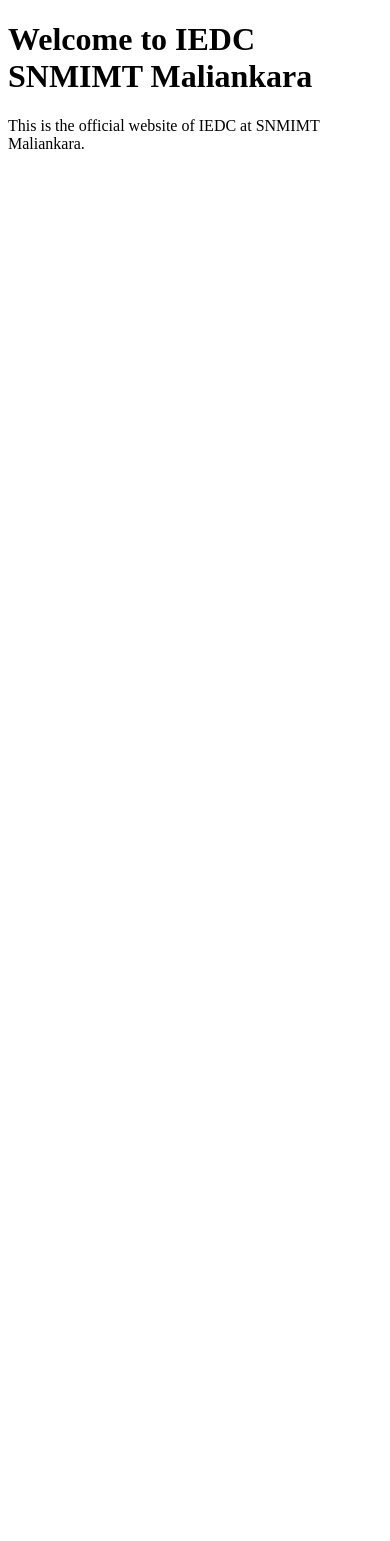
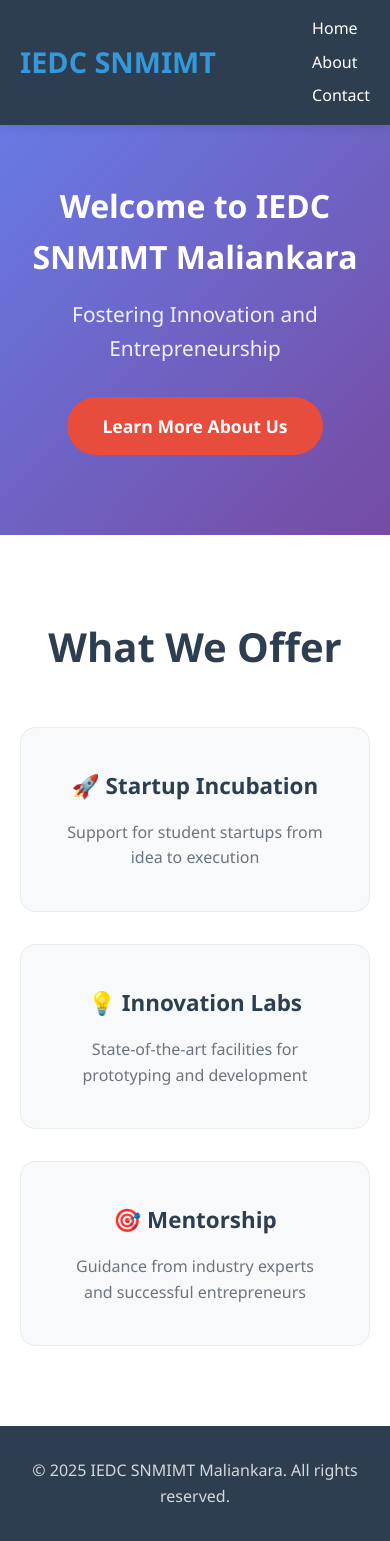
Before and after one commit to logan-tempest/iedc_snm, a Flask app: page / in a window 390 px wide. Before the commit the page ends 149 px from the top, so only its background shows below. Run offline with Flask 3, Linux system fonts and the light colour scheme.

Commit message:
site_foundation

```diff
--- a/static/style.css
+++ b/static/style.css
@@ -0,0 +1,255 @@
+* {
+    margin: 0;
+    padding: 0;
+    box-sizing: border-box;
+}
+
+body {
+    font-family: 'Segoe UI', Tahoma, Geneva, Verdana, sans-serif;
+    line-height: 1.6;
+    color: #333;
+    background: #f8f9fa;
+}
+
+.container {
+    max-width: 1200px;
+    margin: 0 auto;
+    padding: 0 20px;
+}
+
+/* Navigation */
+.navbar {
+    background: #2c3e50;
+    color: white;
+    padding: 1rem 0;
+    position: fixed;
+    width: 100%;
+    top: 0;
+    z-index: 1000;
+    box-shadow: 0 2px 10px rgba(0,0,0,0.1);
+}
+
+.nav-container {
+    max-width: 1200px;
+    margin: 0 auto;
+    padding: 0 20px;
+    display: flex;
+    justify-content: space-between;
+    align-items: center;
+}
+
+.nav-logo h2 {
+    color: #3498db;
+    font-size: 1.8rem;
+}
+
+.nav-links a {
+    color: white;
+    text-decoration: none;
+    margin-left: 2rem;
+    font-weight: 500;
+    transition: color 0.3s;
+}
+
+.nav-links a:hover {
+    color: #3498db;
+}
+
+/* Hero Section */
+.hero {
+    background: linear-gradient(135deg, #667eea 0%, #764ba2 100%);
+    color: white;
+    padding: 150px 0 100px;
+    text-align: center;
+    margin-top: 60px;
+}
+
+.hero-content h1 {
+    font-size: 3rem;
+    margin-bottom: 1rem;
+    font-weight: 700;
+}
+
+.hero-content p {
+    font-size: 1.3rem;
+    margin-bottom: 2rem;
+    opacity: 0.9;
+}
+
+.cta-button {
+    display: inline-block;
+    background: #e74c3c;
+    color: white;
+    padding: 15px 35px;
+    text-decoration: none;
+    border-radius: 50px;
+    font-weight: 600;
+    font-size: 1.1rem;
+    transition: all 0.3s;
+    border: none;
+    cursor: pointer;
+}
+
+.cta-button:hover {
+    background: #c0392b;
+    transform: translateY(-2px);
+    box-shadow: 0 10px 25px rgba(231, 76, 60, 0.3);
+}
+
+/* Features Section */
+.features {
+    padding: 80px 0;
+    background: white;
+}
+
+.features h2 {
+    text-align: center;
+    margin-bottom: 3rem;
+    font-size: 2.5rem;
+    color: #2c3e50;
+}
+
+.features-grid {
+    display: grid;
+    grid-template-columns: repeat(auto-fit, minmax(300px, 1fr));
+    gap: 2rem;
+}
+
+.feature-card {
+    background: #f8f9fa;
+    padding: 2.5rem;
+    border-radius: 15px;
+    text-align: center;
+    transition: transform 0.3s, box-shadow 0.3s;
+    border: 1px solid #e9ecef;
+}
+
+.feature-card:hover {
+    transform: translateY(-5px);
+    box-shadow: 0 15px 35px rgba(0,0,0,0.1);
+}
+
+.feature-card h3 {
+    color: #2c3e50;
+    margin-bottom: 1rem;
+    font-size: 1.4rem;
+}
+
+.feature-card p {
+    color: #6c757d;
+    line-height: 1.6;
+}
+
+/* About Section */
+.about {
+    padding: 120px 0 80px;
+    background: #f8f9fa;
+}
+
+.about h1 {
+    text-align: center;
+    margin-bottom: 3rem;
+    font-size: 2.5rem;
+    color: #2c3e50;
+}
+
+.about-content h2 {
+    color: #2c3e50;
+    margin: 2rem 0 1rem;
+    font-size: 1.8rem;
+}
+
+.about-content p {
+    margin-bottom: 1rem;
+    font-size: 1.1rem;
+    line-height: 1.7;
+}
+
+.about-content ul {
+    margin-left: 2rem;
+    margin-bottom: 2rem;
+}
+
+.about-content li {
+    margin-bottom: 0.5rem;
+    font-size: 1.1rem;
+}
+
+/* Contact Section */
+.contact {
+    padding: 120px 0 80px;
+    background: white;
+}
+
+.contact h1 {
+    text-align: center;
+    margin-bottom: 3rem;
+    font-size: 2.5rem;
+    color: #2c3e50;
+}
+
+.contact-item {
+    margin-bottom: 2rem;
+    padding: 1.5rem;
+    background: #f8f9fa;
+    border-radius: 10px;
+    border-left: 4px solid #3498db;
+}
+
+.contact-item strong {
+    color: #2c3e50;
+    font-size: 1.1rem;
+    display: block;
+    margin-bottom: 0.5rem;
+}
+
+.social-links {
+    margin-top: 3rem;
+    padding: 2rem;
+    background: #2c3e50;
+    color: white;
+    border-radius: 10px;
+}
+
+.social-links h3 {
+    margin-bottom: 1rem;
+    color: #3498db;
+}
+
+/* Footer */
+footer {
+    background: #2c3e50;
+    color: white;
+    text-align: center;
+    padding: 2rem 0;
+}
+
+.footer-content p {
+    margin: 0;
+    opacity: 0.8;
+}
+
+/* Responsive Design */
+@media (max-width: 768px) {
+    .nav-links {
+        display: flex;
+        flex-direction: column;
+        gap: 0.5rem;
+    }
+
+    .nav-links a {
+        margin: 0;
+    }
+
+    .hero-content h1 {
+        font-size: 2rem;
+    }
+
+    .features-grid {
+        grid-template-columns: 1fr;
+    }
+
+    .hero {
+        padding: 120px 0 80px;
+    }
+}
--- a/templates/base.html
+++ b/templates/base.html
@@ -0,0 +1,33 @@
+<!DOCTYPE html>
+<html lang="en">
+<head>
+    <meta charset="UTF-8">
+    <meta name="viewport" content="width=device-width, initial-scale=1.0">
+    <title>IEDC SNMIMT Maliankara</title>
+    <link rel="stylesheet" href="{{ url_for('static', filename='style.css') }}">
+</head>
+<body>
+    <nav class="navbar">
+        <div class="nav-container">
+            <div class="nav-logo">
+                <h2>IEDC SNMIMT</h2>
+            </div>
+            <div class="nav-links">
+                <a href="/">Home</a>
+                <a href="/about">About</a>
+                <a href="/contact">Contact</a>
+            </div>
+        </div>
+    </nav>
+
+    <main>
+        {% block content %}{% endblock %}
+    </main>
+
+    <footer>
+        <div class="footer-content">
+            <p>&copy; 2025 IEDC SNMIMT Maliankara. All rights reserved.</p>
+        </div>
+    </footer>
+</body>
+</html>
--- a/templates/index.html
+++ b/templates/index.html
@@ -1,12 +1,31 @@
-<!DOCTYPE html>
-<html lang="en">
-<head>
-    <meta charset="UTF-8">
-    <meta name="viewport" content="width=device-width, initial-scale=1.0">
-    <title>IEDC SNMIMT Maliankara</title>
-</head>
-<body>
-    <h1>Welcome to IEDC SNMIMT Maliankara</h1>
-    <p>This is the official website of IEDC at SNMIMT Maliankara.</p>
-</body>
-</html>
+{% extends "base.html" %}
+
+{% block content %}
+<section class="hero">
+    <div class="hero-content">
+        <h1>Welcome to IEDC SNMIMT Maliankara</h1>
+        <p>Fostering Innovation and Entrepreneurship</p>
+        <a href="/about" class="cta-button">Learn More About Us</a>
+    </div>
+</section>
+
+<section class="features">
+    <div class="container">
+        <h2>What We Offer</h2>
+        <div class="features-grid">
+            <div class="feature-card">
+                <h3>🚀 Startup Incubation</h3>
+                <p>Support for student startups from idea to execution</p>
+            </div>
+            <div class="feature-card">
+                <h3>💡 Innovation Labs</h3>
+                <p>State-of-the-art facilities for prototyping and development</p>
+            </div>
+            <div class="feature-card">
+                <h3>🎯 Mentorship</h3>
+                <p>Guidance from industry experts and successful entrepreneurs</p>
+            </div>
+        </div>
+    </div>
+</section>
+{% endblock %}
```
Also changed, not shown: templates/about.html (+28 -0 lines), templates/contact.html (+40 -0 lines).
